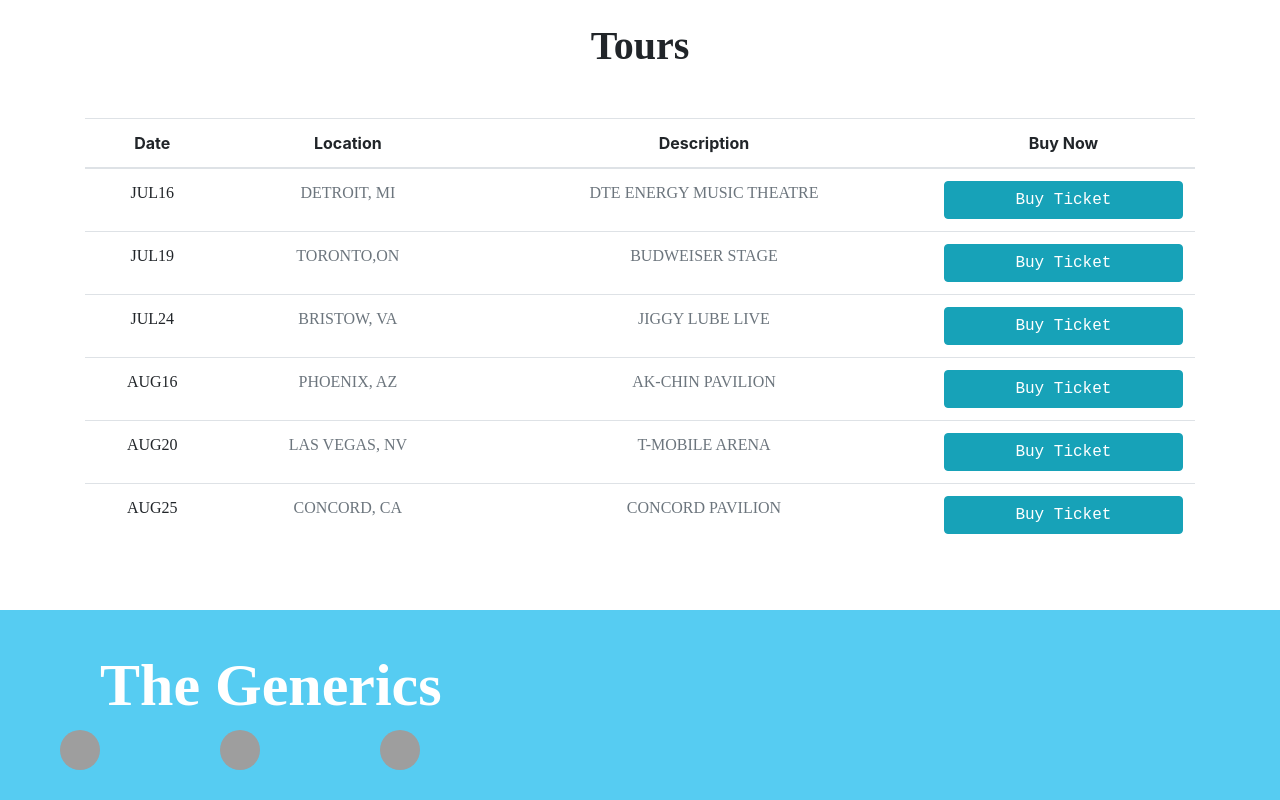
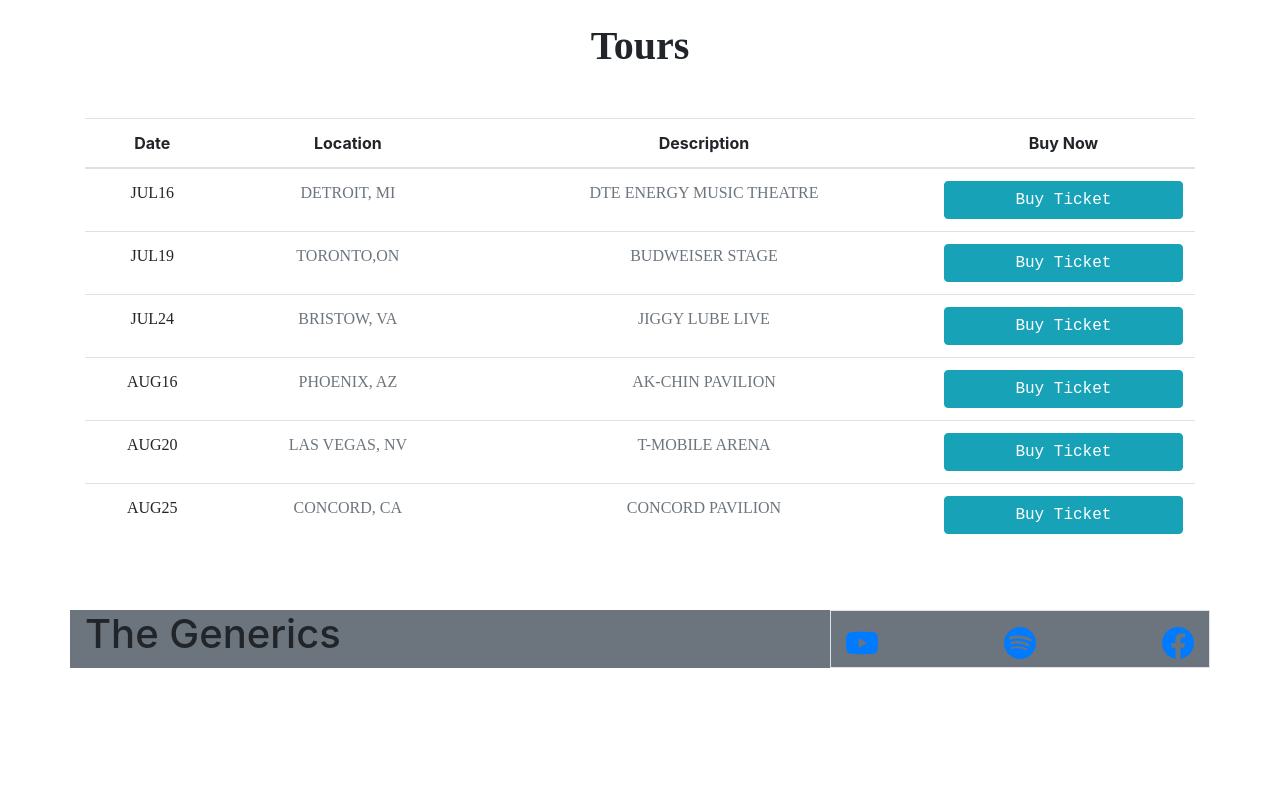
Before and after one commit to arifahd92/ecommerceWebsite, a React (Create React App) app: page / in a window 1280 px wide. Shown: the part 594-1394 px from the top of the page. After the commit the page ends 1262 px from the top, so only its background shows below. Built offline with nearby package versions, Linux system fonts and the light colour scheme; grey boxes are pictures that could not be loaded.

Commit message:
random fix

```diff
--- a/package.json
+++ b/package.json
@@ -7,6 +7,7 @@
     "react": "^18.2.0",
     "react-bootstrap": "^2.7.4",
     "react-dom": "^18.2.0",
+    "react-icons": "^4.11.0",
     "react-router-dom": "^6.8.2",
     "react-scripts": "^5.0.1"
   },
--- a/src/components/Footer.jsx
+++ b/src/components/Footer.jsx
@@ -1,32 +1,43 @@
 import React from "react";
+import classes from "./Footer.module.css";
 
-import classes from "./Footer.module.css";
+// Import Bootstrap icons
+import { SiYoutube, SiSpotify, SiFacebook } from "react-icons/si";
 
 const Footer = () => {
   return (
-    <footer className={classes.footer}>
-      <span>The Generics</span>
-      <div className={classes.links}>
-        <a rel="noreferrer" href="https://www.youtube.com" target="_blank">
-          <img
-            src="https://connecting-to-database-c9c11.web.app/footer/youtube.png"
-            alt="YouTube"
-          />
-        </a>
-        <a rel="noreferrer" href="https://www.spotify.com" target="_blank">
-          <img
-            src="https://connecting-to-database-c9c11.web.app/footer/spotify.png"
-            alt="Spotify"
-          />
-        </a>
-        <a rel="noreferrer" href="https://www.facebook.com" target="_blank">
-          <img
-            src="https://connecting-to-database-c9c11.web.app/footer/facebook.png"
-            alt="Facebook"
-          />
-        </a>
+    <footer>
+      <div className="container">
+        <div className="row bg-secondary ">
+          <div className="col-md-8 text-center text-md-left ">
+            <h1>The Generics</h1>
+          </div>
+          <div className="col-md-4 border ">
+            <div className="d-flex justify-content-between mt-md-3  mb-2">
+              <a
+                rel="noreferrer"
+                href="https://www.youtube.com"
+                target="_blank">
+                <SiYoutube size={32} />
+              </a>
+              <a
+                rel="noreferrer"
+                href="https://www.spotify.com"
+                target="_blank">
+                <SiSpotify size={32} />
+              </a>
+              <a
+                rel="noreferrer"
+                href="https://www.facebook.com"
+                target="_blank">
+                <SiFacebook size={32} /> {/* Facebook icon */}
+              </a>
+            </div>
+          </div>
+        </div>
       </div>
     </footer>
   );
 };
+
 export default Footer;
```
Also changed, not shown: 1 other file (tests, documents, lock files or other folders).
